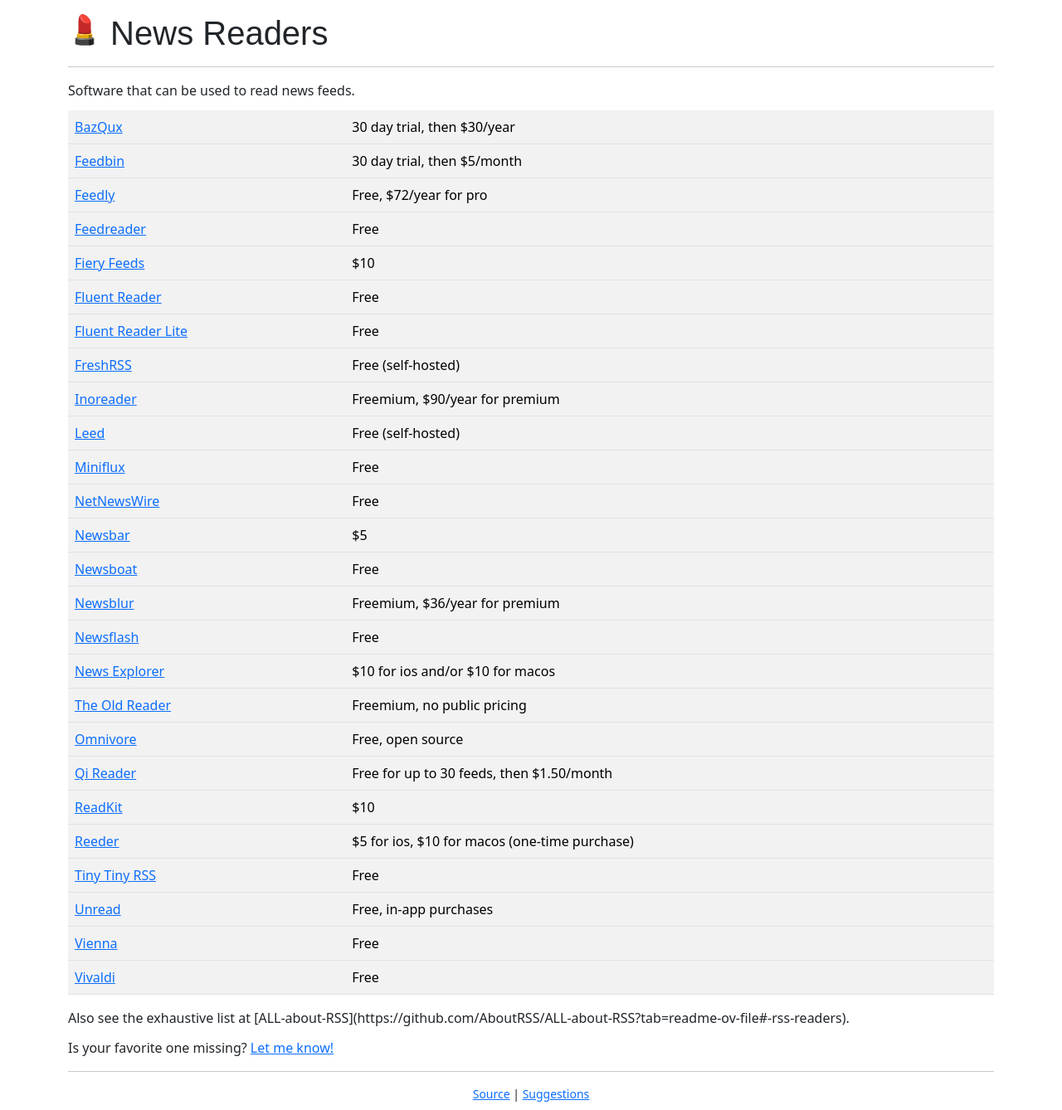
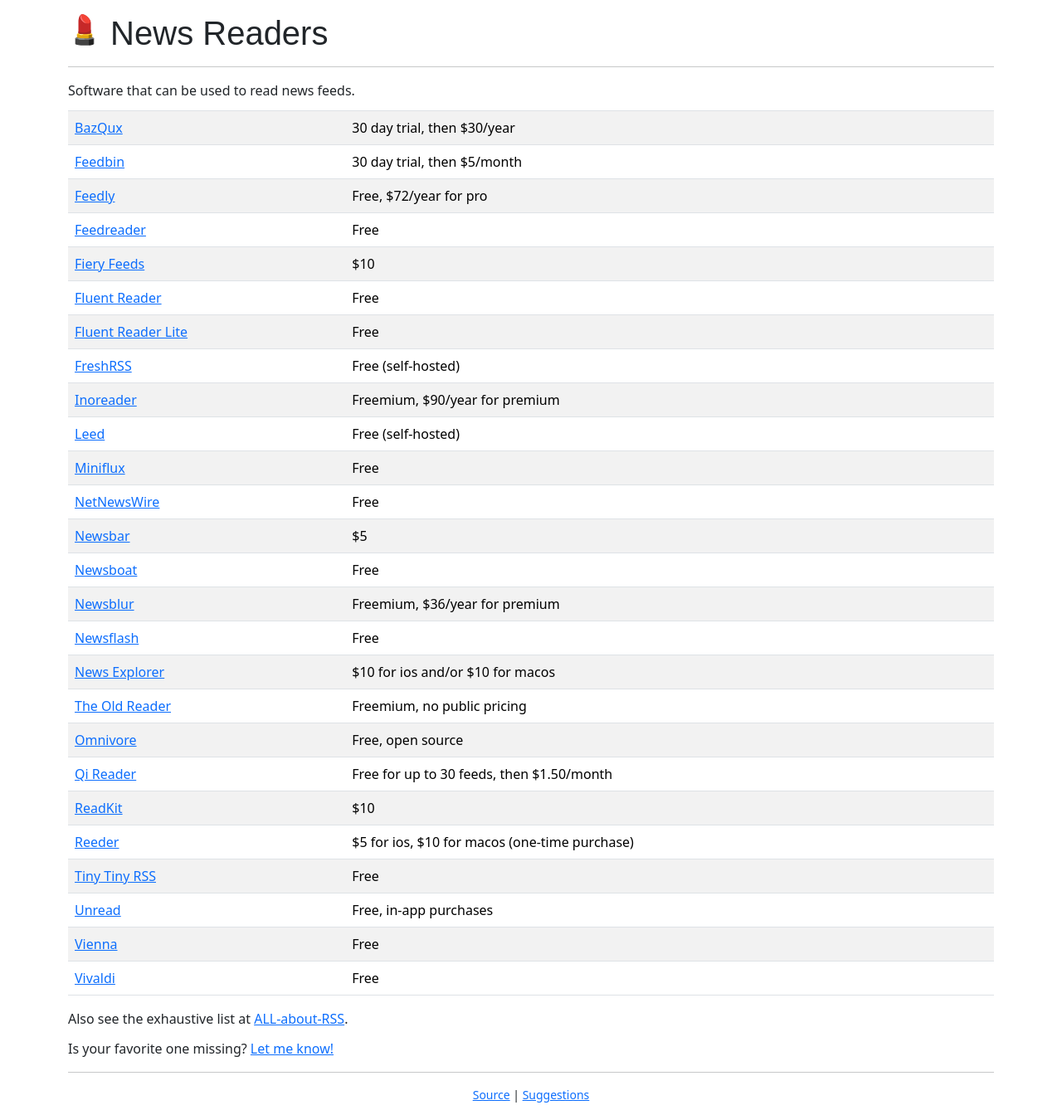
Before and after one commit to fileformat/rss.style, a Jekyll site: the page built from docs/newsreaders.html, in a window 1280 px wide. Shown: the whole page at 83% size. Built offline with Jekyll 4.4.1, drawn with Linux system fonts in a browser that asks for light colours; some web fonts are replaced.

Commit message:
Cleanup html on feed reader page

```diff
--- a/docs/newsreaders.html
+++ b/docs/newsreaders.html
@@ -7,9 +7,9 @@
 </p>
 
 
-<table class="table table-striped">
+<table class="table table-striped border-top border-bottom">
+    <tbody>
     {% for newsreader in site.data.newsreaders %}
-    <tbody>
         <tr>
             <td>
                 <a href="{{newsreader.url}}">{{newsreader.name}}</a>
@@ -18,10 +18,10 @@
                 {{newsreader.pricing}}
             </td>
         </tr>
+    {% endfor %}
     </tbody>
-    {% endfor %}
 </table>
 
-<p>Also see the exhaustive list at [ALL-about-RSS](https://github.com/AboutRSS/ALL-about-RSS?tab=readme-ov-file#-rss-readers).</p>
+<p>Also see the exhaustive list at <a href="https://github.com/AboutRSS/ALL-about-RSS?tab=readme-ov-file#-rss-readers">ALL-about-RSS</a>.</p>
 
 <p>Is your favorite one missing? <a href="https://github.com/fileformat/rss.style/issues">Let me know!</a></p>
```
